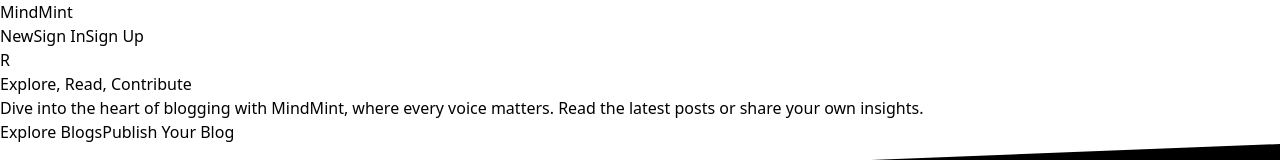
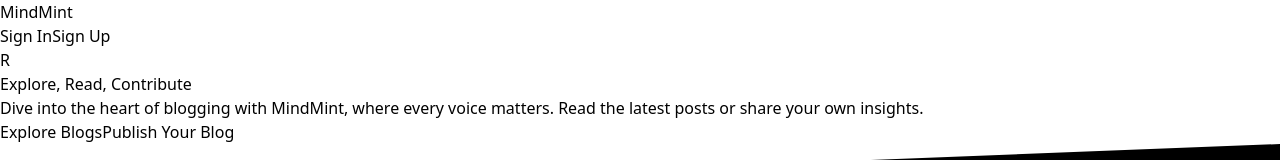
Before and after one commit to RajRatan12/Mind-Mint, a React (Vite) app in the folder frontend/: page / in a window 1280 px wide. Shown: the top 160 px of the page. Built offline with nearby package versions, Linux system fonts and the light colour scheme.

Commit message:
appbar updated

```diff
--- a/frontend/src/components/Appbar.tsx
+++ b/frontend/src/components/Appbar.tsx
@@ -5,25 +5,22 @@
     const navigate = useNavigate();
 
     return (
-        <div className="border-b flex justify-between px-10 py-4">
+        <div className="border-b flex justify-between px-10 py-4 ">
             <Link to={'/'} className="flex flex-col justify-center cursor-pointer">
                 MindMint
             </Link>
-            <div className="flex items-center">
-                <Link to={`/publish`}>
-                    <button type="button" className="mr-4 text-white bg-green-700 hover:bg-green-800 focus:outline-none focus:ring-4 focus:ring-green-300 font-medium rounded-full text-sm px-5 py-2.5 text-center me-2 mb-2">
-                        New
-                    </button>
-                </Link>
+
+                <div className="flex items-center gap-4">
+
                 <Link to={`/signin`}>
-                    <button type="button" className="mr-4 text-white bg-yellow-600 hover:bg-yellow-700 focus:outline-none focus:ring-4 focus:ring-yellow-300 font-medium rounded-full text-sm px-5 py-2.5 text-center me-2 mb-2">
-                        Sign In
-                    </button>
+                <button className="px-8 py-2 rounded-md bg-black text-white font-bold transition duration-200 hover:bg-white hover:text-black border-2 border-transparent hover:border-teal-500">
+                Sign In
+                </button>
                 </Link>
                 <Link to={`/signup`}>
-                    <button type="button" className="mr-4 text-white bg-red-600 hover:bg-red-700 focus:outline-none focus:ring-4 focus:ring-red-300 font-medium rounded-full text-sm px-5 py-2.5 text-center me-2 mb-2">
-                        Sign Up
-                    </button>
+                <button className="px-8 py-2 rounded-md bg-black text-white font-bold transition duration-200 hover:bg-white hover:text-black border-2 border-transparent hover:border-teal-500">
+                Sign Up
+                </button>
                 </Link>
                 <div onClick={() => navigate('/signup')} className="cursor-pointer">
                     <Avatar size={"big"} name="Raj Ratan" />
--- a/frontend/src/components/BlogCard.tsx
+++ b/frontend/src/components/BlogCard.tsx
@@ -46,7 +46,7 @@
 }
 
 export function Avatar({ name, size = "small" }: { name: string, size?: "small" | "big" }) {
-    return <div className={`relative inline-flex items-center justify-center overflow-hidden bg-gray-600 rounded-full ${size === "small" ? "w-6 h-6" : "w-10 h-10"}`}>
+    return <div className={`relative inline-flex items-center justify-center overflow-hidden bg-black rounded-full  ${size === "small" ? "w-6 h-6" : "w-10 h-10"}`}>
     <span className={`${size === "small" ? "text-xs" : "text-md"} font-extralight text-gray-600 dark:text-gray-300`}>
         {name[0]}
     </span>
```
